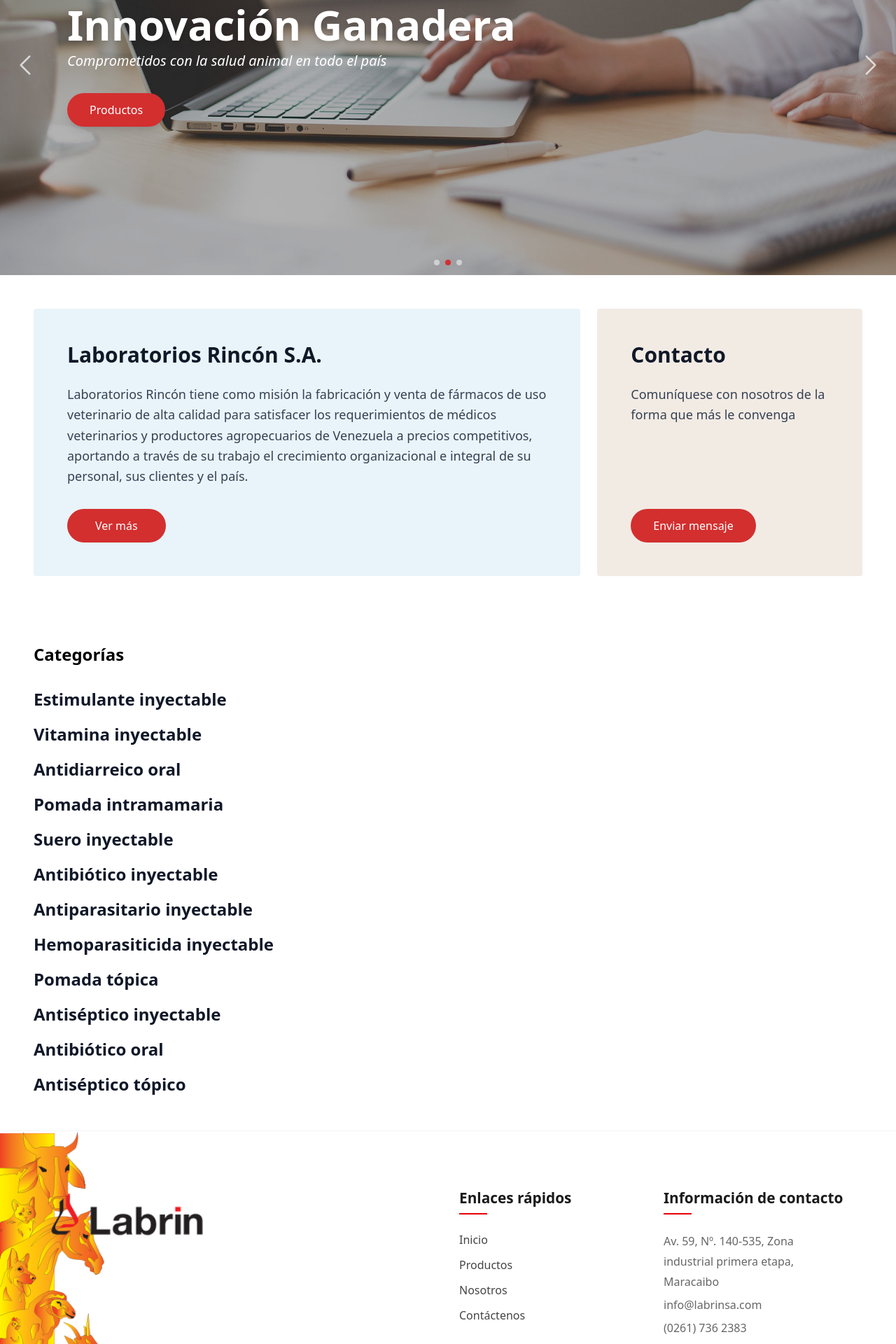
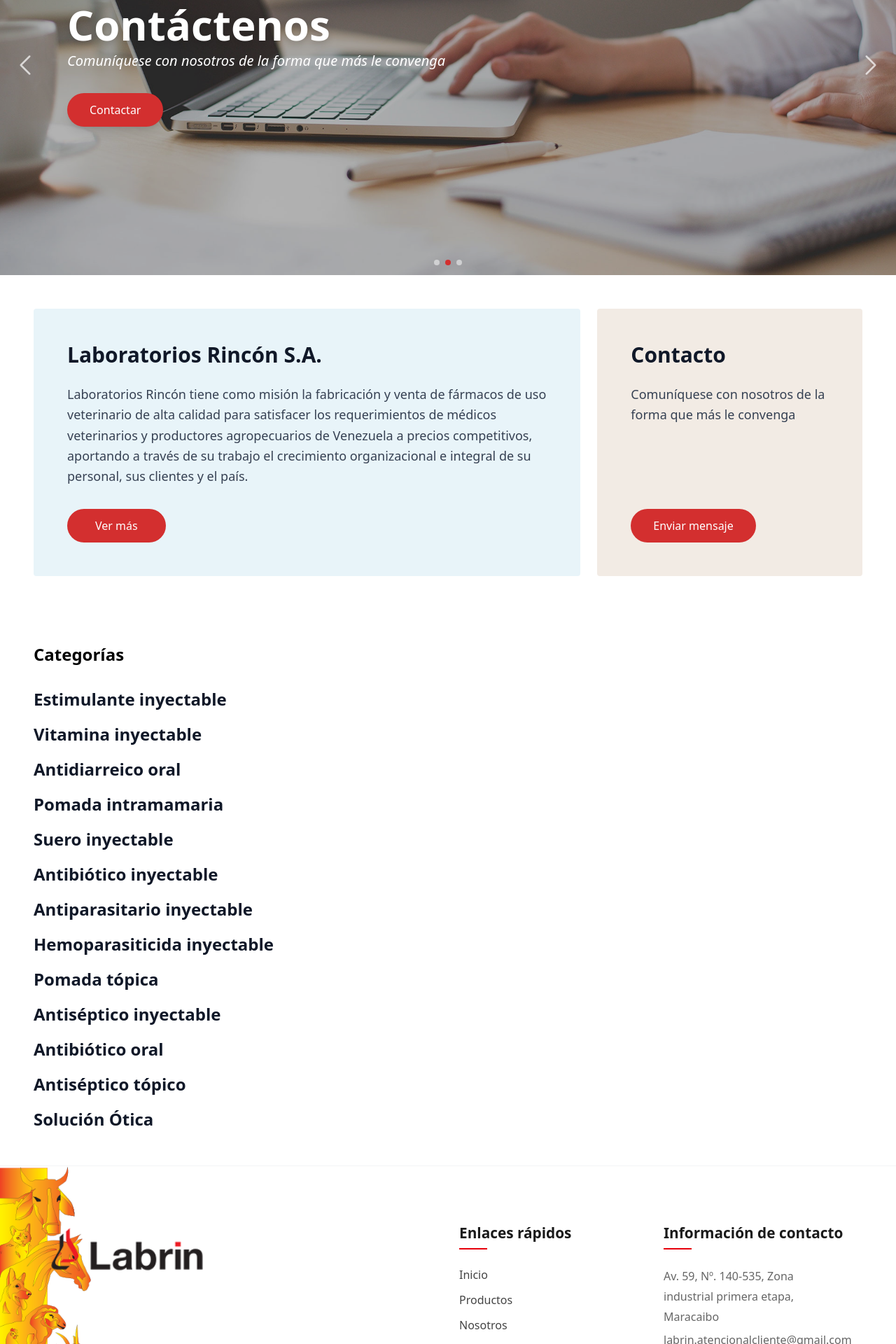
Before and after one commit to labrinsa/labrinsa, a React (Vite) app: page / in a window 1280 px wide. Shown: the part 300-2220 px from the top of the page at 70% size. Built offline with nearby package versions, Linux system fonts and the light colour scheme.

Commit message:
cambio de correo y telefono

```diff
--- a/src/app/contact/index.jsx
+++ b/src/app/contact/index.jsx
@@ -11,8 +11,8 @@
 
                     {/* Columna Izquierda: Tarjetas de Información */}
                     <div className="space-y-6">
-                        <div className="grid grid-cols-1 md:grid-cols-2 gap-6">
-                            {/* Card Teléfono */}
+                        <div className="grid grid-cols-1 md:grid-cols-1 gap-6">
+                            {/* Card Teléfono
                             <div className="bg-white p-8 shadow-sm border border-gray-100 flex flex-col items-center text-center">
                                 <div className="bg-red-50 p-3 rounded-full mb-4">
                                     <Phone className="text-red-600 w-6 h-6" />
@@ -20,14 +20,14 @@
                                 <p className="text-gray-600 font-medium">(0261) 736 2383</p>
                                 <p className="text-gray-600 font-medium">(0261) 717 0689</p>
                             </div>
-
+                                */}
                             {/* Card Email */}
                             <div className="bg-white p-8 shadow-sm border border-gray-100 flex flex-col items-center text-center">
                                 <div className="bg-red-50 p-3 rounded-full mb-4">
                                     <Mail className="text-red-600 w-6 h-6" />
                                 </div>
                                 <a href="mailto:info@labrinsa.com" className="text-gray-600 font-medium hover:text-red-600 transition-colors">
-                                    info@labrinsa.com
+                                    labrin.atencionalcliente@gmail.com
                                 </a>
                             </div>
                         </div>
--- a/src/app/products/ProductDetail.jsx
+++ b/src/app/products/ProductDetail.jsx
@@ -118,7 +118,7 @@
                                     download
                                     target="_blank"
                                     rel="noopener noreferrer"
-                                    className="text-black font-bold inline-flex items-center hover:text-red-600 transition-colors underline underline-offset-4"
+                                    className="cursor-pointer text-black font-bold inline-flex items-center hover:text-red-600 transition-colors underline underline-offset-4"
                                 >
                                     Descargar ficha técnica
                                 </a>
@@ -129,7 +129,7 @@
                         <div className="pt-6">
                             <button
                                 onClick={handleAddToQuote}
-                                className={`flex items-center justify-center gap-2 text-white px-8 py-3 rounded-full font-bold transition-all shadow-lg ${added ? 'bg-green-600' : 'bg-[#005fa3] hover:bg-[#004a80]'
+                                className={`cursor-pointer flex items-center justify-center gap-2 text-white px-8 py-3 rounded-full font-bold transition-all shadow-lg ${added ? 'bg-green-600' : 'bg-[#005fa3] hover:bg-[#004a80]'
                                     }`}
                             >
                                 {added ? (
--- a/src/app/products/index.jsx
+++ b/src/app/products/index.jsx
@@ -96,7 +96,7 @@
                                     <button
                                         key={pageNum}
                                         onClick={() => setCurrentPage(pageNum)}
-                                        className={`w-8 h-8 flex items-center justify-center rounded-full text-sm font-bold transition-all
+                                        className={`cursor-pointer w-8 h-8 flex items-center justify-center rounded-full text-sm font-bold transition-all
                                             ${isActive
                                                 ? 'bg-[#e63946] text-white shadow-md scale-110'
                                                 : 'text-gray-400 hover:text-red-600'
--- a/src/components/common/Footer.tsx
+++ b/src/components/common/Footer.tsx
@@ -47,9 +47,11 @@
                             </h2>
                             <div className="text-[#666] leading-[1.8] space-y-1">
                                 <p>Av. 59, Nº. 140-535, Zona industrial primera etapa, Maracaibo</p>
-                                <p className="hover:text-red-600 cursor-pointer transition-colors">info@labrinsa.com</p>
+                                <p className="hover:text-red-600 cursor-pointer transition-colors">labrin.atencionalcliente@gmail.com</p>
+                                {/*
                                 <p>(0261) 736 2383</p>
                                 <p>(0261) 717 0689</p>
+                                */}
                             </div>
                         </div>
 
--- a/src/components/common/Slider.tsx
+++ b/src/components/common/Slider.tsx
@@ -1,6 +1,7 @@
 import React from 'react';
 import { Swiper, SwiperSlide } from 'swiper/react';
 import { Navigation, Pagination, Autoplay } from 'swiper/modules';
+import { Link } from 'react-router-dom';
 
 // Importar estilos de Swiper
 import 'swiper/css';
@@ -15,20 +16,23 @@
             title: 'Laboratorios Rincón S.A.',
             subtitle: 'La solución a tus necesidades veterinarias',
             buttonText: 'Catálogo',
+            link: '/products',
         },
         {
             id: 2,
             image: 'pc.jpg',
-            title: 'Innovación Ganadera',
-            subtitle: 'Comprometidos con la salud animal en todo el país',
-            buttonText: 'Productos',
+            title: 'Contáctenos',
+            subtitle: 'Comuníquese con nosotros de la forma que más le convenga​',
+            buttonText: 'Contactar',
+            link: '/contact',
         },
         {
             id: 3,
             image: 'quienes.jpg',
-            title: 'Innovación Ganadera',
-            subtitle: 'Comprometidos con la salud animal en todo el país',
-            buttonText: 'Productos',
+            title: '¿Quiénes somos?',
+            subtitle: 'Laboratorios Rincón sucesora de Laboratorio Esteva la cual fue adquirida por el Dr. Temístocles Rincón Martínez en el año 1945',
+            buttonText: 'Saber más',
+            link: '/about',
         },
     ];
 
@@ -66,21 +70,23 @@
                                 <p className="text-white text-lg md:text-xl mb-8 font-light italic">
                                     {slide.subtitle}
                                 </p>
-                                <button className="bg-[#d32f2f] hover:bg-red-700 text-white font-medium py-3 px-8 rounded-full w-fit transition-all transform hover:scale-105 active:scale-95 shadow-lg">
-                                    {slide.buttonText}
-                                </button>
+                                <Link to={slide.link}>
+                                    <button className="cursor-pointer bg-[#d32f2f] hover:bg-red-700 text-white font-medium py-3 px-8 rounded-full w-fit transition-all transform hover:scale-105 active:scale-95 shadow-lg">
+                                        {slide.buttonText}
+                                    </button>
+                                </Link>
                             </div>
                         </div>
                     </SwiperSlide>
                 ))}
 
                 {/* Flechas Personalizadas (Estilo minimalista de la imagen) */}
-                <button className="button-prev absolute left-4 top-1/2 -translate-y-1/2 z-30 text-white/70 hover:text-white transition-opacity">
+                <button className="button-prev cursor-pointer absolute left-4 top-1/2 -translate-y-1/2 z-30 text-white/70 hover:text-white transition-opacity">
                     <svg xmlns="http://www.w3.org/2000/svg" fill="none" viewBox="0 0 24 24" strokeWidth={1.5} stroke="currentColor" className="w-10 h-10">
                         <path strokeLinecap="round" strokeLinejoin="round" d="M15.75 19.5L8.25 12l7.5-7.5" />
                     </svg>
                 </button>
-                <button className="button-next absolute right-4 top-1/2 -translate-y-1/2 z-30 text-white/70 hover:text-white transition-opacity">
+                <button className="button-next cursor-pointer absolute right-4 top-1/2 -translate-y-1/2 z-30 text-white/70 hover:text-white transition-opacity">
                     <svg xmlns="http://www.w3.org/2000/svg" fill="none" viewBox="0 0 24 24" strokeWidth={1.5} stroke="currentColor" className="w-10 h-10">
                         <path strokeLinecap="round" strokeLinejoin="round" d="M8.25 4.5l7.5 7.5-7.5 7.5" />
                     </svg>
--- a/src/data/mockData.js
+++ b/src/data/mockData.js
@@ -10,7 +10,8 @@
     "Pomada tópica",
     "Antiséptico inyectable",
     "Antibiótico oral",
-    "Antiséptico tópico"
+    "Antiséptico tópico",
+    "Solución Ótica"
 ];
 
 export const products = [
@@ -1814,5 +1815,75 @@
         ],
         "pdfPath": "/pdfs/yoduro-de-sodio-al-24-100ml.pdf",
         "originalUrl": "https://labrinsa.com/productos-jhesua/antiseptico-inyectable/yoduro-de-sodio-al-24-100ml/"
+    },
+    {
+        "id": 49,
+        "name": "BOVISTREP Inyectable",
+        "image": "/images/products/bovistrep-inyectable.png",
+        "category": "Antibiótico inyectable",
+        "description": "Cada ML contiene:\nFlorfenicol 200 mg\nTilosina Tartrato 220 mg\nBromhexina HCl 5 MG\n\nIndicaciones:\nCombinacion antibiótica para el tratamiento de enfermedades respiratorias producidas por bacterias sensibles al Florfenicol y a la Tilosina con efecto expectorante broncopulmonar y mucolitico.\n\nIndicado en casos de neumonías, pleuroneumonia, pasteurelosis, bronquitis, traqueobronquitis, neumonía enzootica y rinitis atrofica.\n\nDosis: Bovinos, bufalinos y porcinos: 1 ml por cada 20 Kg de peso vivo. Repetir la aplicación a las 48 horas o según criterio del médico veterinario.\n\nVia de administración: Intramuscular profunda. No administrar más de 20 ml por punto de inyección.\n\nEmpaque: 28 unidades",
+        "composition": [
+            {
+                "name": "Florfenicol",
+                "quantity": "200 mg"
+            },
+            {
+                "name": "Tilosina Tartrato",
+                "quantity": "220 mg"
+            },
+            {
+                "name": "Bromhexina HCl",
+                "quantity": "5 MG"
+            }
+        ],
+        "indications": [
+            "Combinacion antibiótica para el tratamiento de enfermedades respiratorias producidas por bacterias sensibles al Florfenicol y a la Tilosina con efecto expectorante broncopulmonar y mucolitico.",
+            "Indicado en casos de neumonías, pleuroneumonia, pasteurelosis, bronquitis, traqueobronquitis, neumonía enzootica y rinitis atrofica."
+        ],
+        "dosage": "Bovinos, bufalinos y porcinos: 1 ml por cada 20 Kg de peso vivo. Repetir la aplicación a las 48 horas o según criterio del médico veterinario.",
+        "administration": "Intramuscular profunda. No administrar más de 20 ml por punto de inyección.",
+        "package": "28 unidades",
+        "warnings": [
+            "Almacenar en lugar fresco y al abrigo de la luz.",
+            "Manténgase fuera del alcance de los niños.",
+            "Venta bajo prescripción del Médico Veterinario."
+        ],
+        "pdfPath": "/pdfs/bovistrep-inyectable.pdf",
+        "originalUrl": ""
+    },
+    {
+        "id": 50,
+        "name": "OTIBRIN",
+        "image": "/images/products/otibrin.png",
+        "category": "Solución Ótica",
+        "description": "Otibrin está indicado para el tratamiento de la otitis externa causada por infecciones de bacterias sensibles al Florfenicol y hongos sensibles a la Terbinafina.",
+        "composition": [
+            {
+                "name": "Florfenicol",
+                "quantity": "16.7 mg"
+            },
+            {
+                "name": "Terbinafina HCl",
+                "quantity": "16.7 mg"
+            },
+            {
+                "name": "Prednisolona Acetato",
+                "quantity": "2.2 mg"
+            }
+        ],
+        "indications": [
+            "Tratamiento de la otitis externa causada por infecciones de bacterias sensibles al Florfenicol y hongos sensibles a la Terbinafina."
+        ],
+        "dosage": "Aplicar vía Otica 1 ml en cada oído y repetir la aplicación a los 7 días a criterio del Médico Veterinario.",
+        "administration": "Vía Ótica",
+        "presentation": "Caja que contiene 2 unidades",
+        "package": "25 cajas (50 unidades en total)",
+        "warnings": [
+            "Almacenar en lugar fresco y al abrigo de la luz.",
+            "Manténgase fuera del alcance de los niños.",
+            "Venta bajo prescripción del Médico Veterinario."
+        ],
+        "pdfPath": "/pdfs/otibrin.pdf",
+        "originalUrl": ""
     }
 ];
```
Also changed, not shown: src/data/products-with-images.json, src/data/products.json, 2 other files (tests, documents, lock files or other folders).
